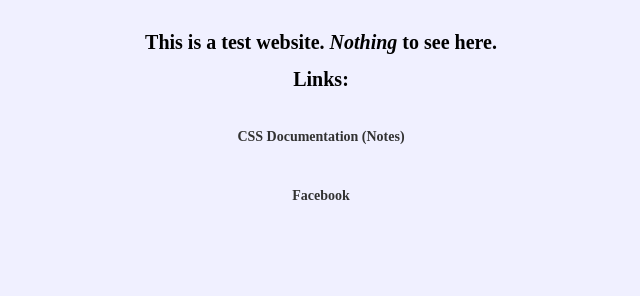
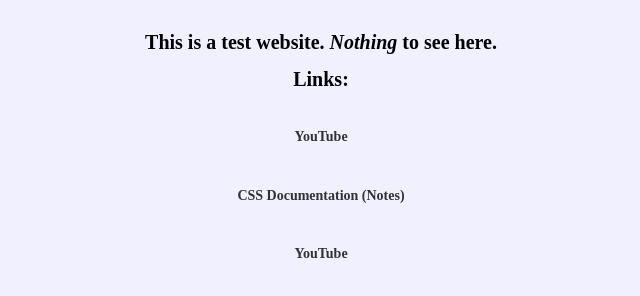
Before and after one commit to LetterSlayer/letterslayer.github.io, a plain HTML site: page index.html in a window 1280 px wide. Shown: the whole page, without its empty margins (319-959 px from the left). Drawn offline with Linux system fonts and the light colour scheme.

Commit message:
Revert "Update."
This reverts commit 02d292a49afe5a6cdcc0f1a0849368f07e4f7213.

```diff
--- a/index.html
+++ b/index.html
@@ -10,8 +10,9 @@
    			<h1 id="intro">Links:</h1>
    		</div>
    		<div>
+   			<h1> <a href="https://www.youtube.com/" target="blank"> YouTube </a></h1> <!-- Test link -->
    			<h1> <a href="https://developer.mozilla.org/en-US/docs/Web/CSS/Reference" target="blank"> CSS Documentation (Notes) </a></h1> <!-- CSS Doc link -->
-   			<h1> <a href="https://www.facebook.com/john.wear.10297" target="blank2"> Facebook </a></h1> <!-- Facebook link -->
+   			<h1> <a href="https://www.youtube.com/" target="blank"> YouTube </a></h1> <!-- Test link -->
    		</div>
    </body>
 </html>
```
